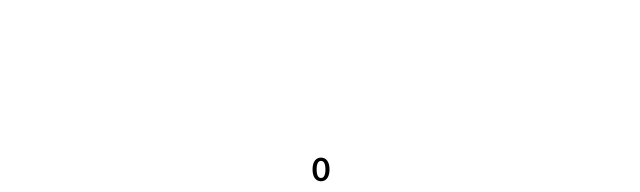
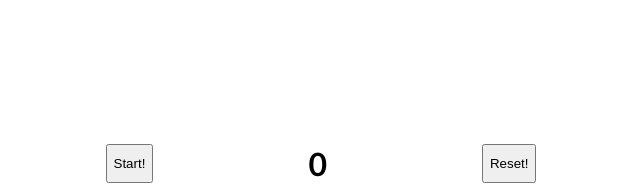
Before and after one commit to Squidly-Inc/WackAMole_Project, a plain HTML site: page index.html in a window 1280 px wide. Shown: the top 192 px of the page, without its empty margins (327-967 px from the left). Drawn offline with Linux system fonts and the light colour scheme.

Commit message:
added two buttons and uploaded finished project to git

```diff
--- a/index.html
+++ b/index.html
@@ -7,7 +7,11 @@
   <script src="index.js" defer></script>
 </head>
 <body>
-  <h1 id="score">0</h1>
+  <div class="headerObj">
+    <button type="button" onclick="game()">Start!</button>
+    <h1 id="score">0</h1>
+    <button type="button" onclick="location.reload()">Reset!</button>
+  </div>
   <div id="whack-a-mole">
     <div class="hole"></div>
     <div class="hole"></div>
--- a/index.js
+++ b/index.js
@@ -1,3 +1,5 @@
+
+function game(){
 let score = 0;
 
 const scoreDisplay = document.getElementById('score');
@@ -16,3 +18,4 @@ gameArea.addEventListener('click', function(clickEvent) {
     scoreDisplay.innerText = score;
   }
 });
+}
--- a/style.css
+++ b/style.css
@@ -29,3 +29,13 @@ body {
 .mole {
   background-image: url("images/mole.png");
 }
+
+.headerObj {
+  display: flex;
+  justify-content: space-between;
+  margin-bottom: 10px;
+}
+
+#score {
+  margin:0 155px;
+}
```
Also changed, not shown: 1 other file.
